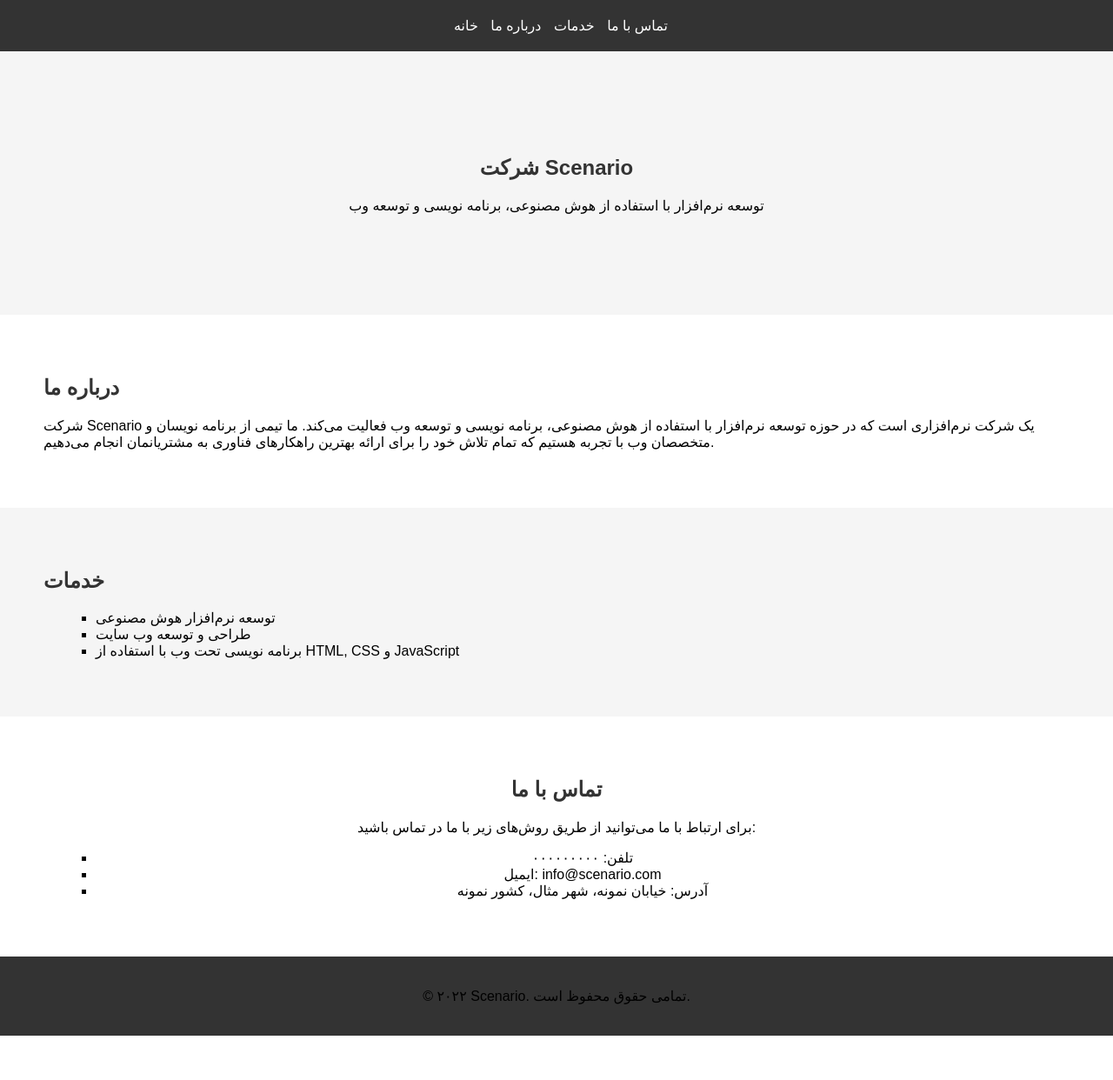
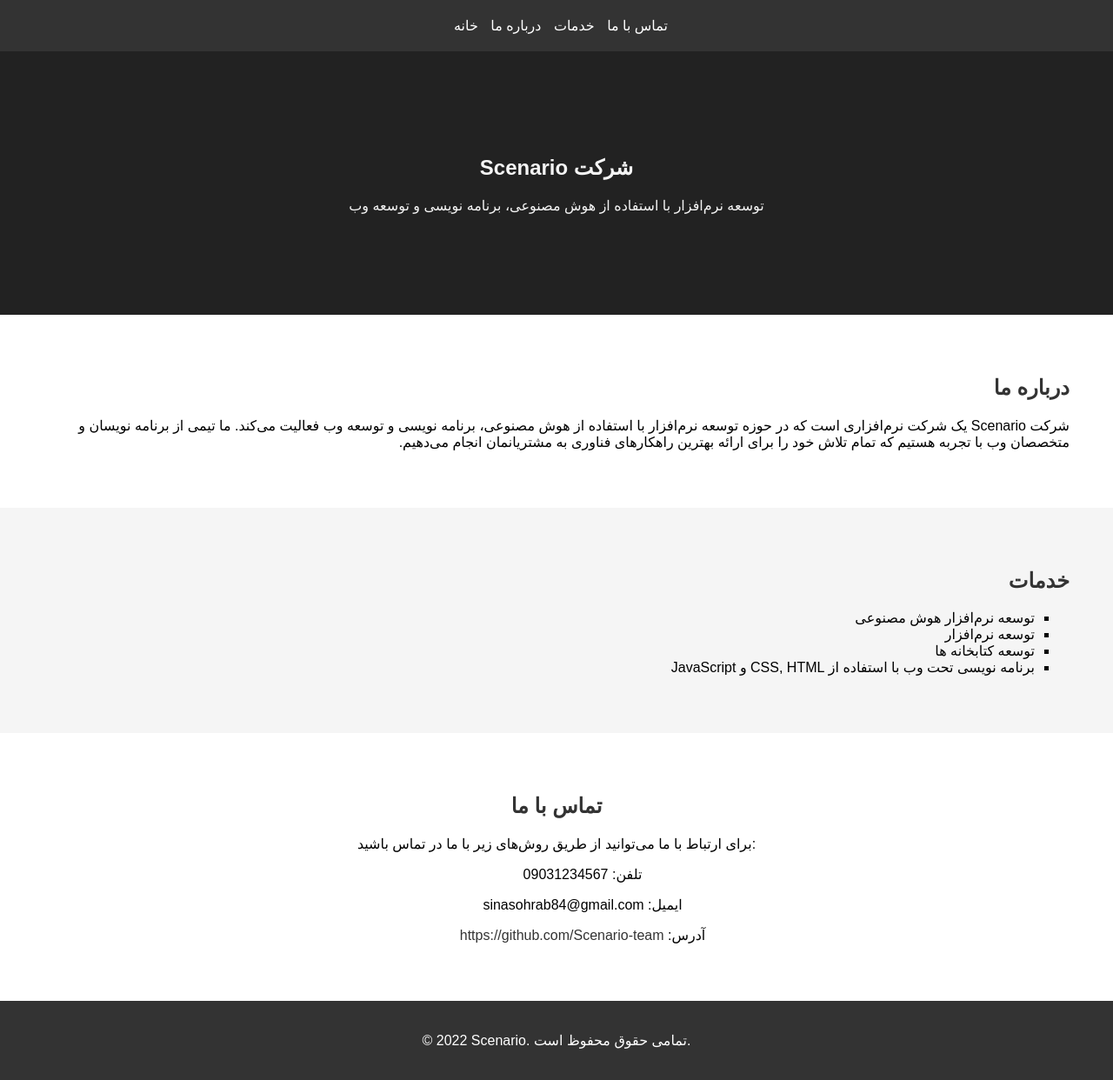
Before and after one commit to Scenario-team/demo-repository, a website: page index.html in a window 1280 px wide. Shown: the whole page at 87% size. Before the commit the page ends 1191 px from the top, so only its background shows below. Drawn offline with Linux system fonts and the light colour scheme.

Commit message:
developing

```diff
--- a/index.html
+++ b/index.html
@@ -2,7 +2,7 @@
 <head>
     <meta charset="UTF-8">
     <meta name="viewport" content="width=device-width, initial-scale=1.0">
-    <title>سایت شرکت Scenario</title>
+    <title>Scenario</title>
     <link rel="stylesheet" href="style.css">
 </head>
 <body>
@@ -18,8 +18,8 @@
     </header>
 
     <section id="home">
-        <h1>شرکت Scenario</h1>
-        <p>توسعه نرم‌افزار با استفاده از هوش مصنوعی، برنامه نویسی و توسعه وب</p>
+        <span><h1 class="h1-color">Scenario شرکت</h1>
+        <p>توسعه نرم‌افزار با استفاده از هوش مصنوعی، برنامه نویسی و توسعه وب</p></span>
     </section>
 
     <section id="about">
@@ -31,8 +31,9 @@
         <h2>خدمات</h2>
         <ul>
             <li>توسعه نرم‌افزار هوش مصنوعی</li>
-            <li>طراحی و توسعه وب سایت</li>
-            <li>برنامه نویسی تحت وب با استفاده از HTML, CSS و JavaScript</li>
+            <li>توسعه نرم‌افزار</li>
+            <li>توسعه کتابخانه ها</li>
+            <li>برنامه نویسی تحت وب با استفاده از CSS, HTML و JavaScript</li>
         </ul>
     </section>
 
@@ -40,14 +41,14 @@
         <h2>تماس با ما</h2>
         <p>برای ارتباط با ما می‌توانید از طریق روش‌های زیر با ما در تماس باشید:</p>
         <ul>
-            <li>تلفن: ۰۰۰۰۰۰۰۰۰</li>
-            <li>ایمیل: info@scenario.com</li>
-            <li>آدرس: خیابان نمونه، شهر مثال، کشور نمونه</li>
+            <p> تلفن: 09031234567</p>
+            <p>sinasohrab84@gmail.com :ایمیل</p>
+            <p><a href="https://github.com/Scenario-team">https://github.com/Scenario-team</a> :آدرس</p>
         </ul>
     </section>
 
     <footer>
-        <p>© ۲۰۲۲ Scenario. تمامی حقوق محفوظ است.</p>
+        <p>© 2022 Scenario. تمامی حقوق محفوظ است.</p>
     </footer>
 </body>
 </html>
--- a/style.css
+++ b/style.css
@@ -27,19 +27,25 @@
 }
 
 #home {
-    background-color: #f5f5f5;
+    background-color: rgb(34, 34, 34);
     padding: 100px;
     text-align: center;
+    color: #f5f5f5;
+}
+.h1-color{
+    color: #f5f5f5;
 }
 
 #about {
     background-color: #fff;
     padding: 50px;
+    direction: rtl;
 }
 
 #services {
     background-color: #f5f5f5;
     padding: 50px;
+    direction: rtl;
 }
 
 #contact {
@@ -52,6 +58,7 @@
     background-color: #333;
     padding: 20px;
     text-align: center;
+    color: #fff;
 }
 
 h1, h2 {
```
